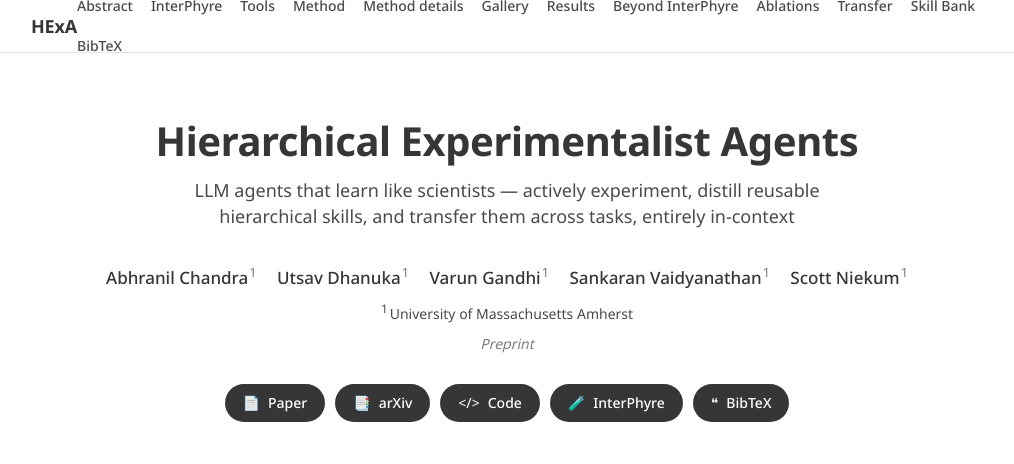
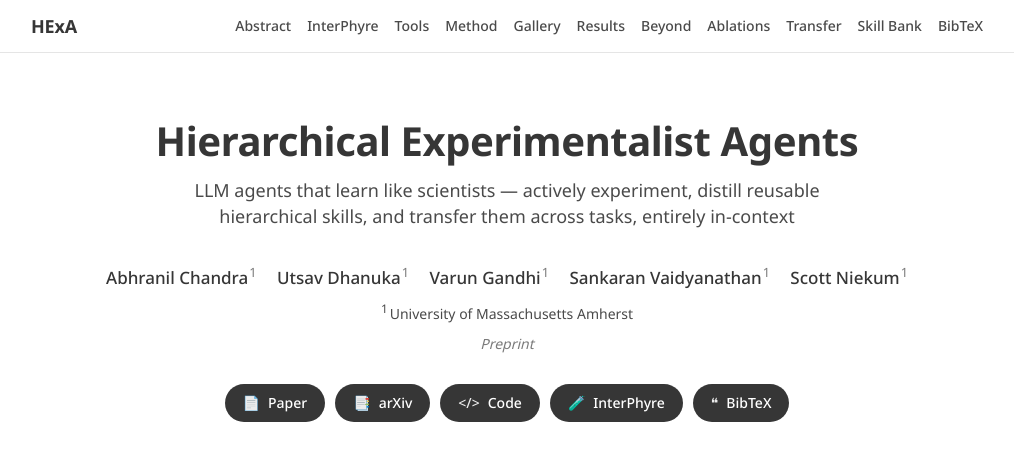
Before and after one commit to General-Exp-3-Continual-Learning-Agent/HeXA, a plain HTML site: page index.html in a window 1280 px wide. Shown: the top 464 px of the page, without its empty margins (133-1147 px from the left). Drawn offline with Linux system fonts and the light colour scheme; a web font is replaced by a local one.

Commit message:
Fix crooked nav: trim to 11 links, keep on one line (scrolls when narrow)
Co-Authored-By: Claude Opus 5.5 <noreply@anthropic.com>

```diff
--- a/index.html
+++ b/index.html
@@ -33,10 +33,9 @@
         <a href="#interphyre">InterPhyre</a>
         <a href="tools.html">Tools</a>
         <a href="#method">Method</a>
-        <a href="method.html">Method details</a>
         <a href="#showcase">Gallery</a>
         <a href="#experiments">Results</a>
-        <a href="#beyond">Beyond InterPhyre</a>
+        <a href="#beyond">Beyond</a>
         <a href="#ablations">Ablations</a>
         <a href="#transfer">Transfer</a>
         <a href="#skills">Skill Bank</a>
--- a/style.css
+++ b/style.css
@@ -313,16 +313,25 @@ em { font-style: italic; }
   letter-spacing: -0.01em;
 }
 .nav-brand:hover { color: var(--link); text-decoration: none; }
+.nav-inner { gap: 20px; }
 .nav-links {
   display: flex;
-  flex-wrap: wrap;
-  gap: 18px;
+  flex-wrap: nowrap;
+  align-items: center;
+  gap: 16px;
+  min-width: 0;
+  overflow-x: auto;
+  scrollbar-width: none;
 }
+.nav-links::-webkit-scrollbar { display: none; }
 .nav-links a {
   font-size: 14px;
   color: var(--text-soft);
   font-weight: 500;
+  white-space: nowrap;
+  flex: 0 0 auto;
 }
+.nav-brand { flex: 0 0 auto; }
 .nav-links a:hover { color: var(--link); text-decoration: none; }
 
 /* offset anchor jumps so the sticky nav doesn't cover headings */
@@ -334,7 +343,8 @@ em { font-style: italic; }
   .nav-brand { font-size: 16px; }
 }
 @media (max-width: 520px) {
-  .nav-inner { height: auto; flex-direction: column; gap: 6px; padding-top: 8px; padding-bottom: 8px; }
+  .nav-inner { height: auto; flex-direction: column; align-items: stretch; gap: 6px; padding-top: 8px; padding-bottom: 8px; }
+  .nav-brand { text-align: center; }
 }
 
 /* =================================================================
```
